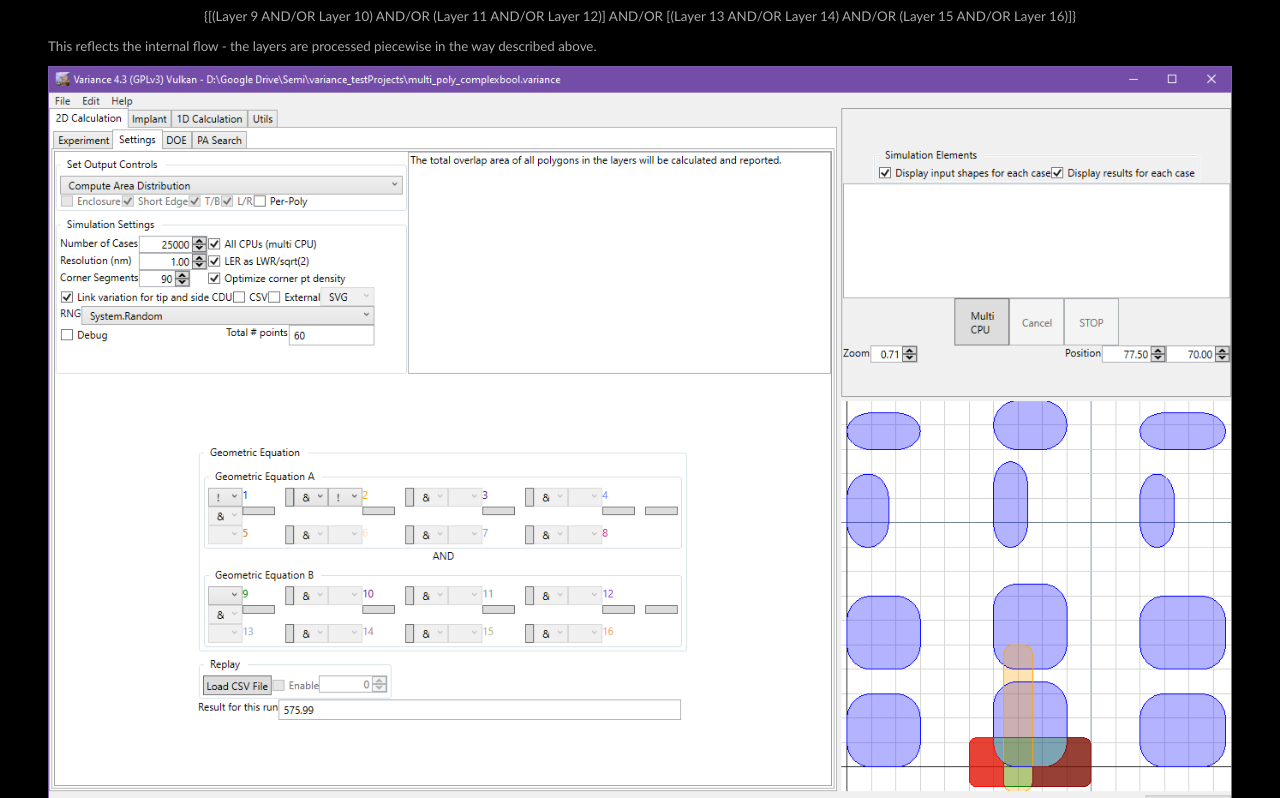
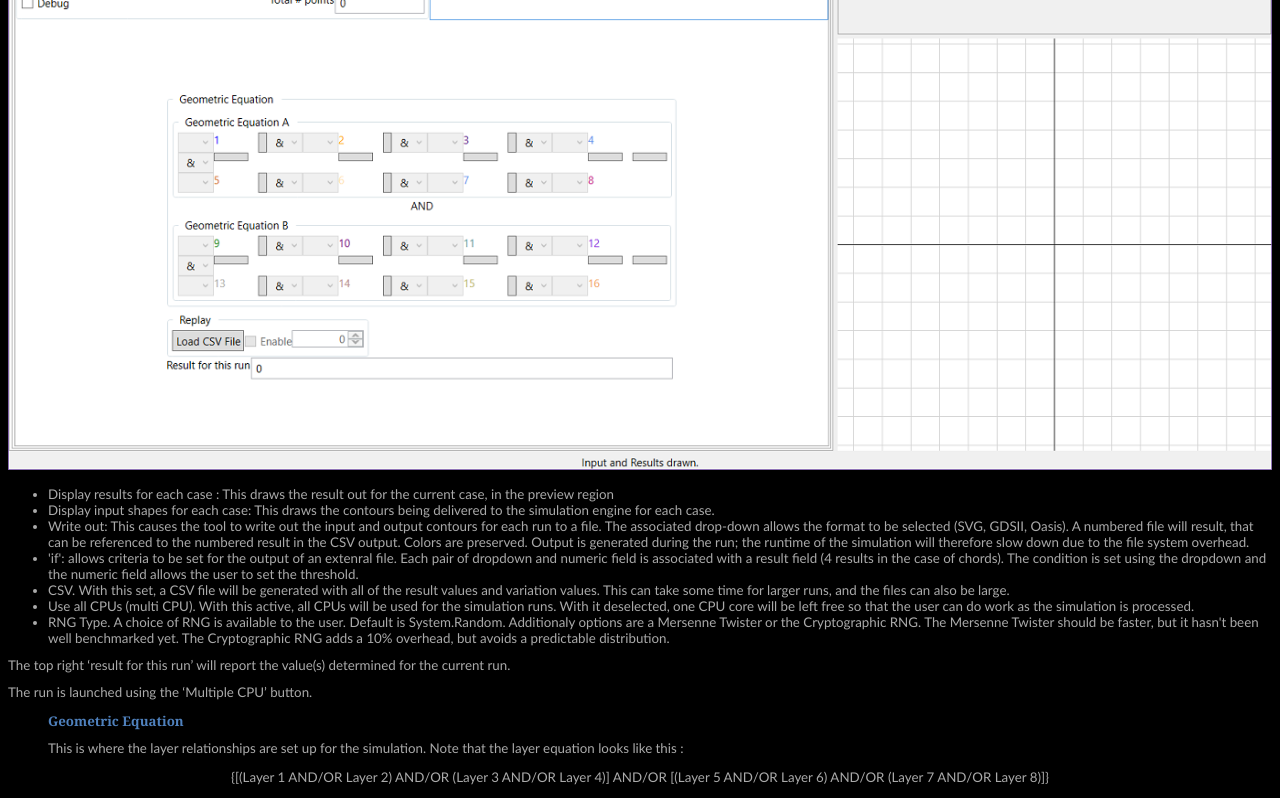
Before and after one commit to philstopford/Variance_GPL, a plain HTML site: page Documentation/montecarlo_simSettings.html in a window 1280 px wide. Shown: the part 1434-2232 px from the top of the page. Drawn offline with Linux system fonts and the light colour scheme.

Commit message:
Docs and label text refinement

```diff
--- a/Documentation/montecarlo_simSettings.html
+++ b/Documentation/montecarlo_simSettings.html
@@ -190,11 +190,13 @@ img {
     </ul>
     <p class="western" style=" line-height: 100%">The resolution and corner segment values allow you a good degree of control over the fidelity of the shapes being fed into the simulation engine, but do note that the increasing number of points will have an impact on calculation time per run. Nearest neighbor and chord length calculation time scales with increasing numbers of points.</p>
     <p class="western" style=" line-height: 100%">There are some additional options available:</p>
+    <p><img src="images/settings.png" alt=""/></p>
     <ul>
       <li>Display results for each case : This draws the result out for the current case, in the preview region</li>
       <li>Display input shapes for each case: This draws the contours being delivered to the simulation engine for each case.</li>
-      <li>Create SVG file for each case: This causes the tool to write out the input and output contours for each run to a numbered SVG file that can be referenced to the numbered result in the CSV output. Colors are preserved. <u><b>NOTE : This will cause significant memory footprint as the contours are retained in memory until the end of the run.</b></u></li>
-      <li>CSV. With this set, the default case, a CSV file will be generated with all of the result values and variation values. This can take some time for larger runs, and the files can also be large. Disabling this avoids the lengthy file generation, but it doesn't save any memory or CPU time during runs.</li>
+      <li>Write out: This causes the tool to write out the input and output contours for each run to a file. The associated drop-down allows the format to be selected (SVG, GDSII, Oasis). A numbered file will result, that can be referenced to the numbered result in the CSV output. Colors are preserved. Output is generated during the run; the runtime of the simulation will therefore slow down due to the file system overhead.</li>
+      <li>'if': allows criteria to be set for the output of an extenral file. Each pair of dropdown and numeric field is associated with a result field (4 results in the case of chords). The condition is set using the dropdown and the numeric field allows the user to set the threshold.</li>
+      <li>CSV. With this set, a CSV file will be generated with all of the result values and variation values. This can take some time for larger runs, and the files can also be large.</li>
       <li>Use all CPUs (multi CPU). With this active, all CPUs will be used for the simulation runs. With it deselected, one CPU core will be left free so that the user can do work as the simulation is processed.</li>
       <li>RNG Type. A choice of RNG is available to the user. Default is System.Random. Additionaly options are a Mersenne Twister or the Cryptographic RNG. The Mersenne Twister should be faster, but it hasn't been well benchmarked yet. The Cryptographic RNG adds a 10% overhead, but avoids a predictable distribution.</li>
     </ul>
```
Also changed, not shown: Documentation/images/settings.png (added), 1 other file.
